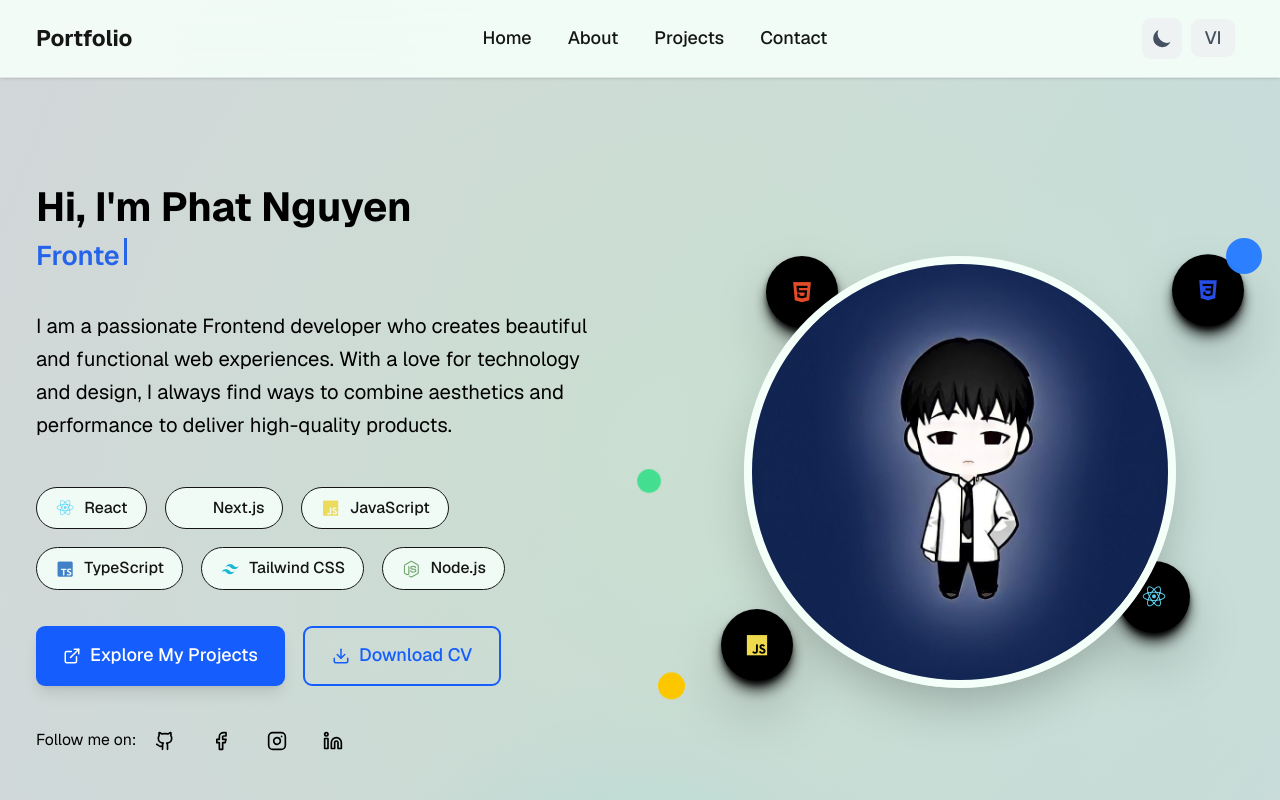
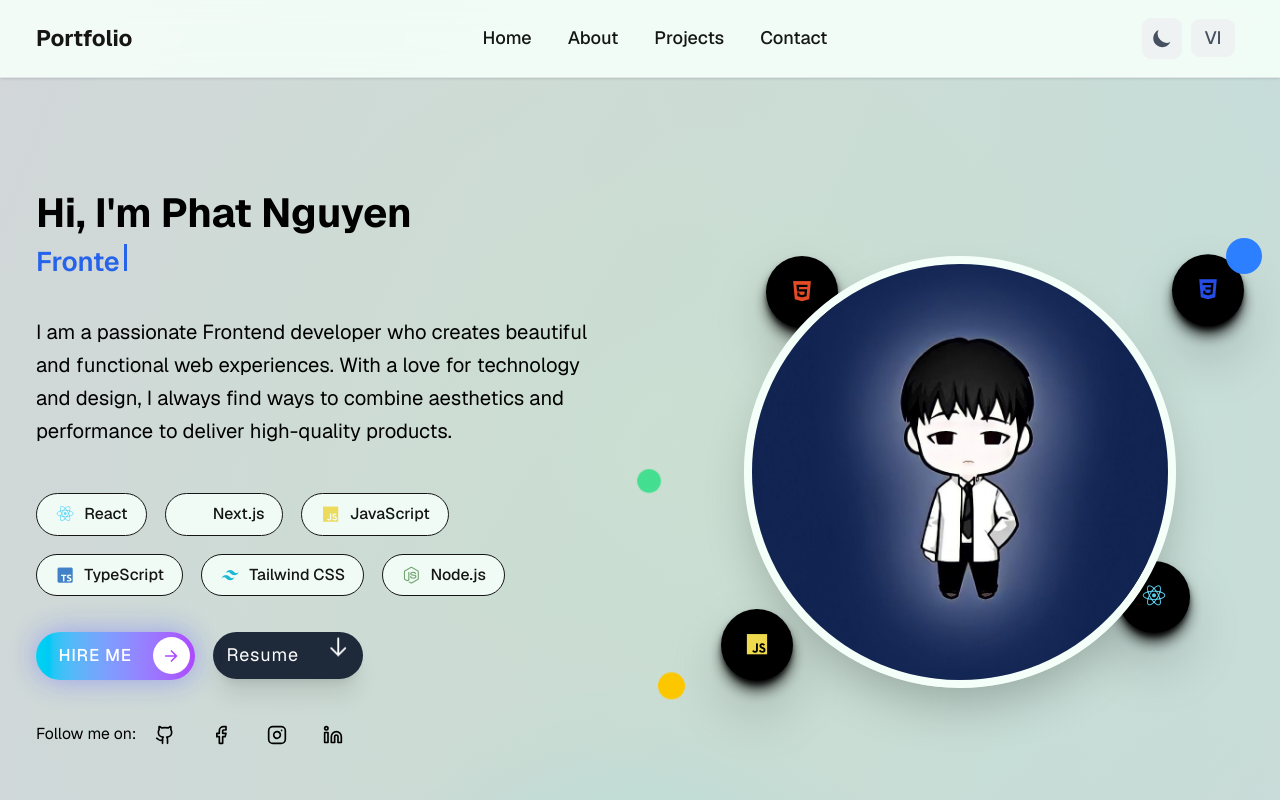
Before and after one commit to tienphat2910/portfolio, a Next.js app: page / in a window 1280 px wide. Shown: the top 800 px of the page. Built offline with nearby package versions, Linux system fonts and the light colour scheme.

Commit message:
fix nút

```diff
--- /dev/null
+++ b/src/components/FancyButton.tsx
@@ -0,0 +1,51 @@
+"use client";
+import React from "react";
+
+interface FancyButtonProps {
+  children: React.ReactNode;
+  onClick?: () => void;
+  href?: string;
+}
+
+const FancyButton: React.FC<FancyButtonProps> = ({
+  children,
+  onClick,
+  href
+}) => {
+  const buttonContent = (
+    <button
+      onClick={onClick}
+      className="bg-gradient-to-r from-cyan-400 to-purple-500 text-white font-medium text-[17px] px-5 pr-14 py-[0.35em] rounded-[10em] border-none tracking-[0.05em] flex items-center overflow-hidden relative h-[2.8em] cursor-pointer uppercase group shadow-[0_0_1.6em_rgba(183,33,255,0.3),0_0_1.6em_rgba(33,212,253,0.3)] transition-all duration-600 ease-[cubic-bezier(0.23,1,0.320,1)] hover:shadow-[0_0_2em_rgba(183,33,255,0.4),0_0_2em_rgba(33,212,253,0.4)] active:scale-90"
+    >
+      <span className="z-10">{children}</span>
+
+      <div className="absolute right-[0.3em] bg-white flex items-center justify-center h-[2.2em] w-[2.2em] rounded-[10em] transition-all duration-600 ease-[cubic-bezier(0.23,1,0.320,1)] group-hover:w-[calc(100%-0.6em)] active:scale-95">
+        <svg
+          className="w-[1.1em] text-purple-500 transition-transform duration-300 group-hover:translate-x-[0.1em] active:scale-90"
+          height={24}
+          width={24}
+          viewBox="0 0 24 24"
+          xmlns="http://www.w3.org/2000/svg"
+        >
+          <path d="M0 0h24v24H0z" fill="none" />
+          <path
+            d="M16.172 11l-5.364-5.364 1.414-1.414L20 12l-7.778 7.778-1.414-1.414L16.172 13H4v-2z"
+            fill="currentColor"
+          />
+        </svg>
+      </div>
+    </button>
+  );
+
+  if (href) {
+    return (
+      <a href={href} className="inline-block">
+        {buttonContent}
+      </a>
+    );
+  }
+
+  return buttonContent;
+};
+
+export default FancyButton;
--- a/src/components/Hero.tsx
+++ b/src/components/Hero.tsx
@@ -5,14 +5,9 @@ import { useTheme } from "../contexts/ThemeContext";
 import { useGSAPAnimations } from "../hooks/useGSAPAnimations";
 import TypingAnimation from "./TypingAnimation";
 import FloatingIcons from "./FloatingIcons";
-import {
-  Github,
-  Facebook,
-  Instagram,
-  Linkedin,
-  Download,
-  ExternalLink
-} from "lucide-react";
+import FancyButton from "./FancyButton";
+import ResumeButton from "./ResumeButton";
+import { Github, Facebook, Instagram, Linkedin } from "lucide-react";
 
 const Hero: React.FC = () => {
   const { t, tArray } = useLanguage();
@@ -118,21 +113,8 @@ const Hero: React.FC = () => {
 
             {/* Action Buttons */}
             <div className="flex flex-col sm:flex-row gap-4 justify-center lg:justify-start">
-              <a
-                href="#projects"
-                className="inline-flex items-center justify-center px-6 py-3 bg-blue-600 hover:bg-blue-700 text-white font-medium rounded-lg transition-colors duration-200 shadow-lg hover:shadow-xl"
-              >
-                <ExternalLink size={18} className="mr-2" />
-                {t("hero.exploreProjects")}
-              </a>
-              <a
-                href="/cv.pdf"
-                download
-                className="inline-flex items-center justify-center px-6 py-3 border-2 border-blue-600 text-blue-600 dark:text-blue-400 hover:bg-blue-600 hover:text-white dark:hover:text-white font-medium rounded-lg transition-colors duration-200"
-              >
-                <Download size={18} className="mr-2" />
-                {t("hero.downloadCV")}
-              </a>
+              <FancyButton href="#projects">{t("hero.hireMe")}</FancyButton>
+              <ResumeButton href="/cv.pdf">{t("hero.resume")}</ResumeButton>
             </div>
 
             {/* Social Links */}
--- /dev/null
+++ b/src/components/ResumeButton.tsx
@@ -0,0 +1,48 @@
+import React from "react";
+
+interface ResumeButtonProps {
+  href?: string;
+  onClick?: () => void;
+  children?: React.ReactNode;
+}
+
+const ResumeButton: React.FC<ResumeButtonProps> = ({
+  href,
+  onClick,
+  children = "Resume"
+}) => {
+  const buttonContent = (
+    <button
+      onClick={onClick}
+      className="cursor-pointer flex justify-between bg-gray-800 px-3 py-2 rounded-full text-white tracking-wider shadow-xl hover:bg-gray-900 hover:scale-105 duration-500 hover:ring-1 font-sans w-[150px]"
+    >
+      {children}
+      <svg
+        xmlns="http://www.w3.org/2000/svg"
+        fill="none"
+        viewBox="0 0 24 24"
+        strokeWidth={2}
+        stroke="currentColor"
+        className="w-5 h-5 animate-bounce"
+      >
+        <path
+          strokeLinecap="round"
+          strokeLinejoin="round"
+          d="M19.5 13.5 12 21m0 0-7.5-7.5M12 21V3"
+        />
+      </svg>
+    </button>
+  );
+
+  if (href) {
+    return (
+      <a href={href} download className="inline-block">
+        {buttonContent}
+      </a>
+    );
+  }
+
+  return buttonContent;
+};
+
+export default ResumeButton;
--- a/src/translations/en.json
+++ b/src/translations/en.json
@@ -16,8 +16,8 @@
     "description1": "I am a passionate Frontend developer who creates beautiful and functional web experiences. With a love for technology and design, I always find ways to combine aesthetics and performance to deliver high-quality products.",
     "description2": "I specialize in React, Next.js, TypeScript and modern frontend technologies. I always learn and update the latest trends in the industry to create the best solutions.",
     "followMe": "Follow me on:",
-    "exploreProjects": "Explore My Projects",
-    "downloadCV": "Download CV"
+    "hireMe": "Hire me",
+    "resume": "Resume"
   },
   "about": {
     "title": "About Me",
--- a/src/translations/vi.json
+++ b/src/translations/vi.json
@@ -16,8 +16,8 @@
     "description1": "Tôi là một nhà phát triển Frontend đam mê tạo ra các trải nghiệm web đẹp mắt và chức năng. Với niềm yêu thích công nghệ và thiết kế, tôi luôn tìm cách kết hợp giữa tính thẩm mỹ và hiệu suất để mang đến những sản phẩm chất lượng cao.",
     "description2": "Tôi chuyên về React, Next.js, TypeScript và các công nghệ frontend hiện đại. Luôn học hỏi và cập nhật những xu hướng mới nhất trong ngành để tạo ra những giải pháp tốt nhất.",
     "followMe": "Theo dõi tôi trên:",
-    "exploreProjects": "Khám phá Dự án của Tôi",
-    "downloadCV": "Tải CV"
+    "hireMe": "Thuê tôi",
+    "resume": "Tải CV"
   },
   "about": {
     "title": "Giới thiệu về tôi",
```
